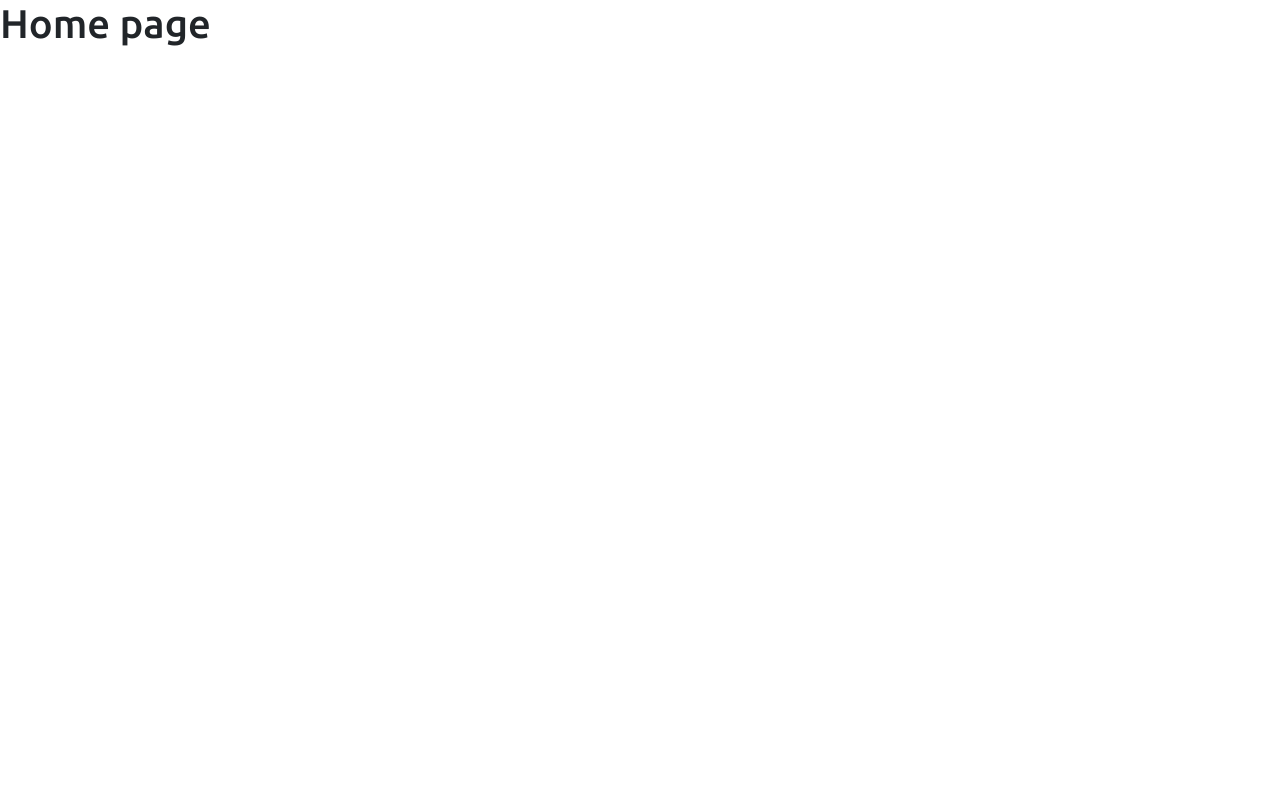
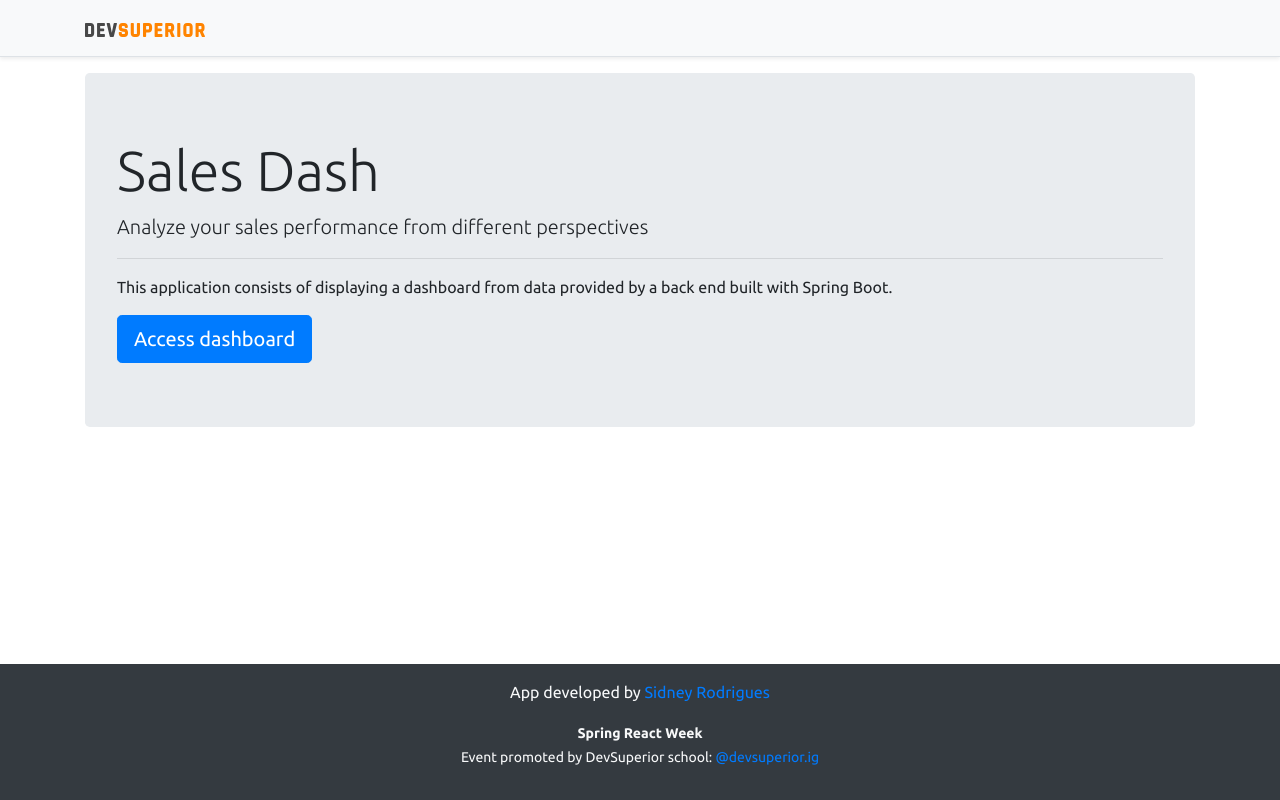
Before and after one commit to sidneyrod/sales-dash, a React (Create React App) app in the folder frontend/: page / in a window 1280 px wide. Built offline with nearby package versions, Linux system fonts and the light colour scheme.

Commit message:
Home, navigation

```diff
--- a/frontend/src/App.tsx
+++ b/frontend/src/App.tsx
@@ -3,7 +3,6 @@
 function App() {
   return (
     <Routes />
-
   );
 }
 
--- a/frontend/src/components/Navbar/index.tsx
+++ b/frontend/src/components/Navbar/index.tsx
@@ -1,11 +1,14 @@
 import ImgDsDark from 'assets/img/ds-dark.svg';
+import { Link } from 'react-router-dom';
 
 const Navbar = () => {
     return (
         <div className="d-flex flex-column flex-md-row align-items-center p-3 px-md-4 mb-3 bg-light border-bottom shadow-sm">
             <div className="container">
                 <nav className="my-2 my-md-0 mr-md-3">
-                    <img src={ImgDsDark} alt="DevSuperior" width="120" />
+                    <Link to="/">
+                        <img src={ImgDsDark} alt="DevSuperior" width="120" />
+                    </Link>
                 </nav>
             </div>
         </div>
--- a/frontend/src/pages/Home/index.tsx
+++ b/frontend/src/pages/Home/index.tsx
@@ -1,8 +1,24 @@
+import Footer from "components/Footer";
+import Navbar from "components/Navbar";
+import { Link } from "react-router-dom";
+
 const Home = () => {
     return (
-        <div>
-            <h1>Home page</h1>
+        <>
+        <Navbar />
+        <div className="container">
+            <div className="jumbotron">
+                <h1 className="display-4">Sales Dash</h1>
+                <p className="lead">Analyze your sales performance from different perspectives</p>
+                <hr />
+                <p>This application consists of displaying a dashboard from data provided by a back end built with Spring Boot.</p>
+                <Link className="btn btn-primary btn-lg" to="/dashboard">
+                    Access dashboard
+                </Link>
+            </div>
         </div>
+        <Footer />
+        </>
     );
 }
 
```
